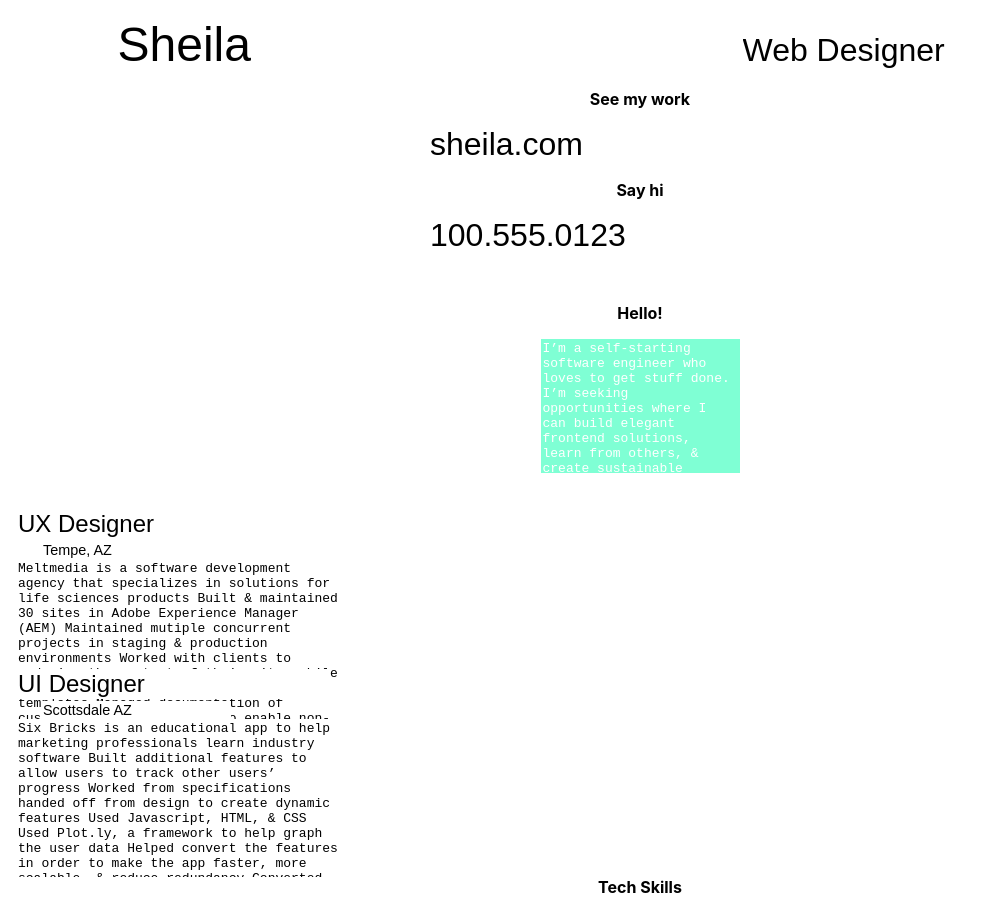
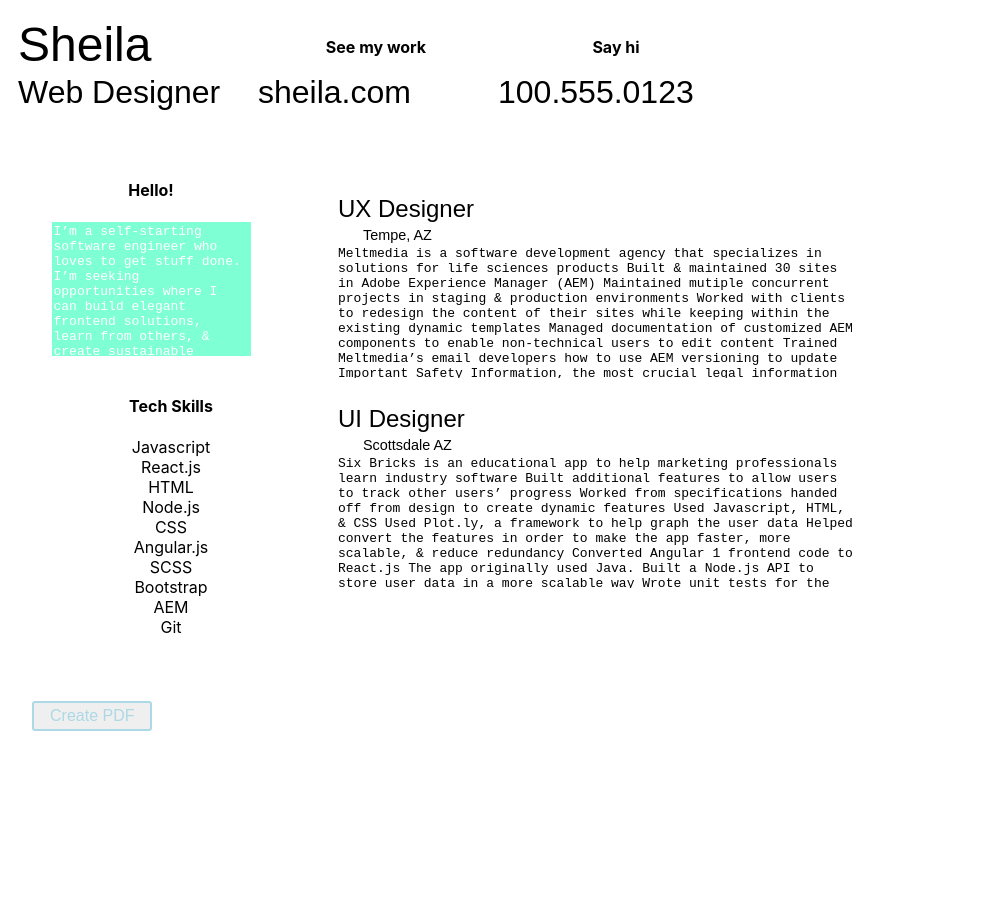
Before and after one commit to lizzkats/resume-builder-frontend, a React (Create React App) app: page / in a window 1280 px wide. Shown: the top 914 px of the page, without its empty margins (0-990 px from the left). After the commit the page ends 800 px from the top, so only its background shows below. Built offline with nearby package versions, Linux system fonts and the light colour scheme.

Commit message:
adds more styling to get components in the right places

```diff
--- a/src/components/BlurbUI.js
+++ b/src/components/BlurbUI.js
@@ -2,6 +2,8 @@ import React, {Component} from 'react';
 import styled from 'styled-components';
 
 const ChildWrapper = styled.section`
+  width: 15em;
+  padding: 15px;
   background: white;
   `;
 
--- a/src/components/ContactUI.js
+++ b/src/components/ContactUI.js
@@ -2,21 +2,27 @@ import React, {Component} from 'react';
 import styled from 'styled-components';
 
 const ChildWrapper = styled.section`
+  display: inline-block;
   background: white;
+  width: 15em;
   `;
 const NameInput = styled.input`
+  display: block;
   border: none;
   font-size: 3em;
   `;
 const TitleInput = styled.input`
+  display: block;
   border: none;
   font-size: 2em;
   `;
 const Input = styled.input`
+  display: block;
   border: none;
   font-size: 2em;
   `;
   const H1 = styled.h1`
+  display: block;
     color: black;
     font-size: 1em;
   `
@@ -55,8 +61,8 @@ export default class ContactUI extends Component {
                 value={this.state.title}
                 onChange={this.handleChange}
               />
-            </ChildWrapper>
-            <ChildWrapper>
+              </ChildWrapper>
+              <ChildWrapper>
               <H1>See my work </H1>
               <Input
                 name="website"
--- a/src/components/ExperienceUI.js
+++ b/src/components/ExperienceUI.js
@@ -3,6 +3,9 @@ import styled from 'styled-components';
 
 const ChildWrapper = styled.section`
   background: white;
+  height: 10em;
+  width: 40em;
+  padding: 25px;
   `;
 const ExperienceText = styled.textarea`
   border: none;
@@ -10,24 +13,25 @@ const ChildWrapper = styled.section`
   resize: none;
   border: none;
   overflow: hidden;
-      height: 20em;
-      width: 25em;
+  height: 10em;
+  width: 40em;
   `;
 
 const ExperienceTitle = styled.input`
   color: black;
   font-size: 1.5em;
   border: none;
-  `
+  `;
 const ExperienceLocation = styled.input`
   color: black;
   font-size: 0.9em;
-    border: none;`
+  border: none;
+  `;
 
 const Experience = styled.div`
   height: 10em;
   width: 15em;
-  `
+  `;
 
 export default class ExperienceUI extends Component {
   constructor(props){
@@ -59,9 +63,9 @@ export default class ExperienceUI extends Component {
   }
 
   render(){
-    return  <div>
+    return  <ChildWrapper>
+            { this.state.experience.map( item => (
             <ChildWrapper>
-            { this.state.experience.map( item => (
             <Experience key={item.id}>
               <ExperienceTitle
               name="title"
@@ -82,9 +86,9 @@ export default class ExperienceUI extends Component {
                 onChange={this.handleChange}
               />
               </Experience>
+              </ChildWrapper>
             ))
             }
             </ChildWrapper>
-            </div>
   }
 }
--- a/src/components/ResumeUI.js
+++ b/src/components/ResumeUI.js
@@ -8,9 +8,15 @@ import BlurbUI from './BlurbUI';
 
 const Wrapper = styled.section`
     display: flex;
+    flex-direction: row;
+    justify-content: flex-start;
+    padding: 1em;
+    background: white;
+  `;
+const BlurbAndSkills = styled.section`
+    display: flex;
     flex-direction: column;
     justify-content: flex-start;
-    padding: 1em;
     background: white;
   `;
 
@@ -23,15 +29,15 @@ export default class ResumeUI extends Component {
         <ContactUI />
       </Wrapper>
       <Wrapper>
+        <BlurbAndSkills>
         <BlurbUI />
-      </Wrapper>
-      <Wrapper>
+        <SkillsUI />
+        </BlurbAndSkills>
         <ExperienceUI />
       </Wrapper>
       <Wrapper>
-        <SkillsUI />
+      <SubmitPDF />
       </Wrapper>
-      <SubmitPDF />
       </div>
     );
   }
--- a/src/components/SkillsUI.js
+++ b/src/components/SkillsUI.js
@@ -2,15 +2,15 @@ import React, {Component} from 'react';
 import styled from 'styled-components';
 
 const ChildWrapper = styled.section`
+  display: block;
   background: white;
   `;
   const Skills = styled.ul`
   border: none;
-  height: 5em;
-  width: 20em;
   `
   const SkillItem = styled.li`
   border: none;
+  list-style: none;
   font-size: 1em;
   `
   const H1 = styled.h1`
@@ -35,15 +35,13 @@ export default class SkillsUI extends Component {
   }
 
   render(){
-    return <div>
-      <ChildWrapper>
+    return <ChildWrapper>
+      <Skills>
       <H1>Tech Skills</H1>
-      <Skills>
       {this.state.skills.map(item =>(
         <SkillItem key={item}>{item}</SkillItem>
       ))}
       </Skills>
       </ChildWrapper>
-          </div>
   }
 }
```
Lines whose indentation alone changed are shown as unchanged.
